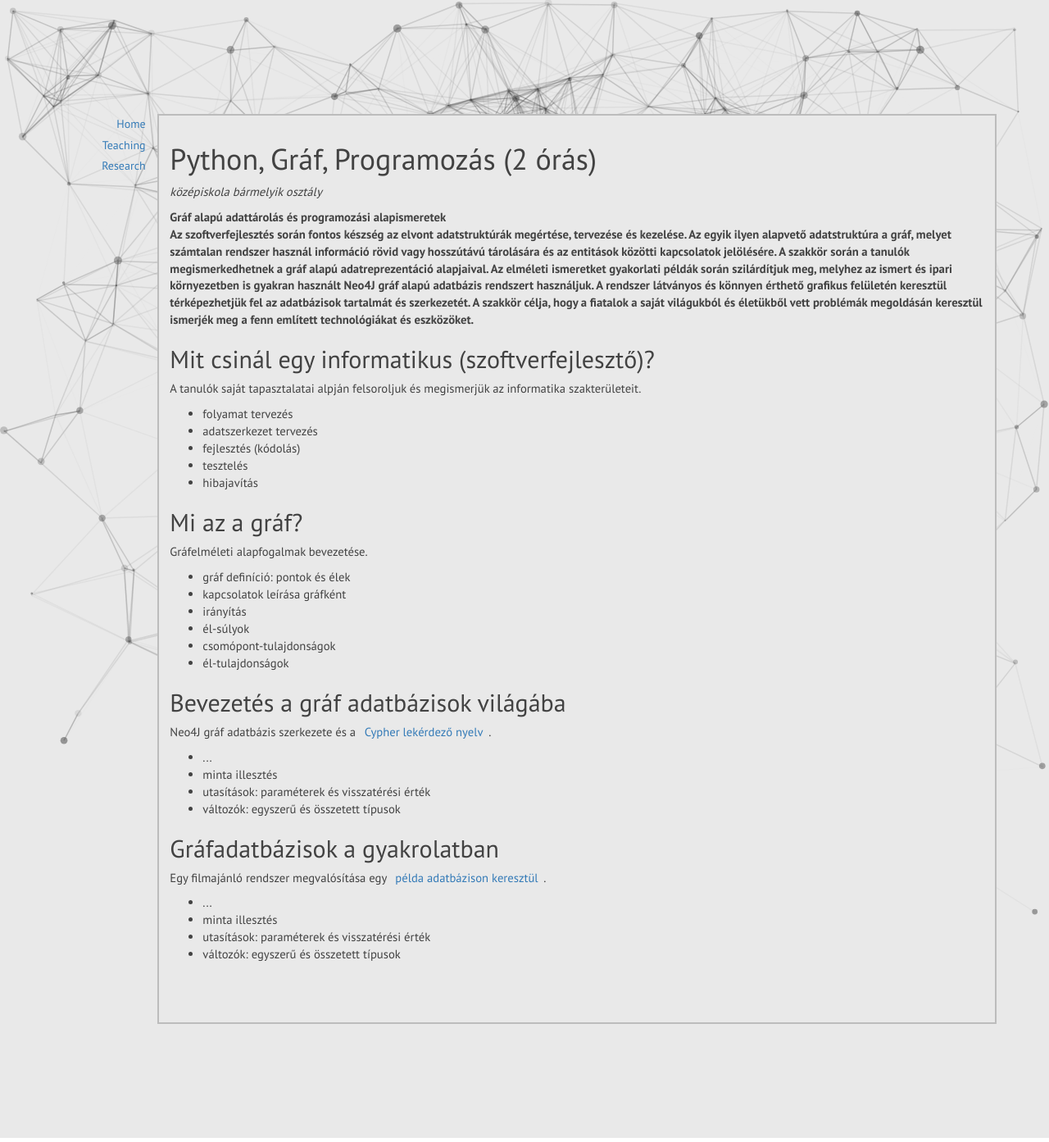
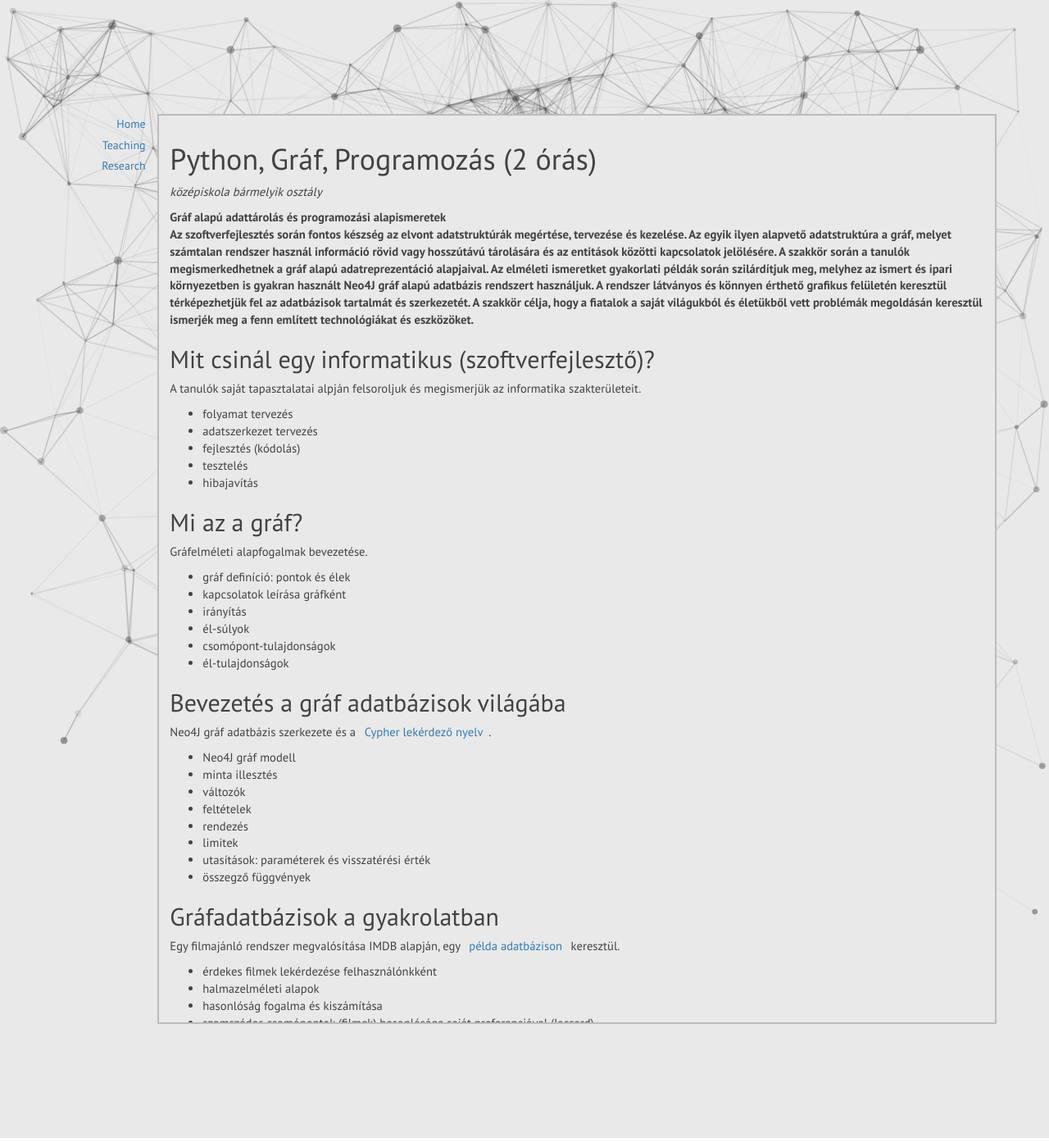
Before and after one commit to geryxyz/geryxyz, a Jekyll site: the page built from content/pgp/secondary-2h.html, in a window 1280 px wide. Shown: the whole page at 82% size. Built offline with Jekyll 4.4.1, drawn with Linux system fonts in a browser that asks for light colours; nearby versions of some CDN libraries; library files that are not in the unit come from our copies.

Commit message:
2h pgp plan

```diff
--- a/content/pgp/secondary-2h.html
+++ b/content/pgp/secondary-2h.html
@@ -31,17 +31,24 @@ A szakkör során a tanulók megismerkedhetnek a gráf alapú adatreprezentáci
 <h2>Bevezetés a gráf adatbázisok világába</h2>
 <p class="overview">Neo4J gráf adatbázis szerkezete és a <a href="https://neo4j.com/developer/cypher-query-language/">Cypher lekérdező nyelv</a>.</p>
 <ul>
-  <li>...</li>
+  <li>Neo4J gráf modell</li>
   <li>minta illesztés</li>
+  <li>változók</li>
+  <li>feltételek</li>
+  <li>rendezés</li>
+  <li>limitek</li>
   <li>utasítások: paraméterek és visszatérési érték</li>
-  <li>változók: egyszerű és összetett típusok</li>
+  <li>összegző függvények</li>
 </ul>
 
 <h2>Gráfadatbázisok a gyakrolatban</h2>
-<p class="overview">Egy filmajánló rendszer megvalósítása egy <a href="https://neo4j.com/sandbox-v2/">példa adatbázison keresztül</a>.</p>
+<p class="overview">Egy filmajánló rendszer megvalósítása IMDB alapján, egy <a href="https://neo4j.com/sandbox-v2/">példa adatbázison</a> keresztül.</p>
 <ul>
-  <li>...</li>
-  <li>minta illesztés</li>
-  <li>utasítások: paraméterek és visszatérési érték</li>
-  <li>változók: egyszerű és összetett típusok</li>
+  <li>érdekes filmek lekérdezése felhasználónkként</li>
+  <li>halmazelméleti alapok</li>
+  <li>hasonlóság fogalma és kiszámítása</li>
+  <li>szomszédos csomópontok (filmek) hasonlósága saját preferenciával (Jaccard)</li>
+  <li>sorbarendezés hasonlóság szerint</li>
+  <li>ajánlott filmek kiválasztása (hasonlók által kedvelt)</li>
+  <li>ajánlások rendezése IMDB rank szerint</li>
 </ul>
```
